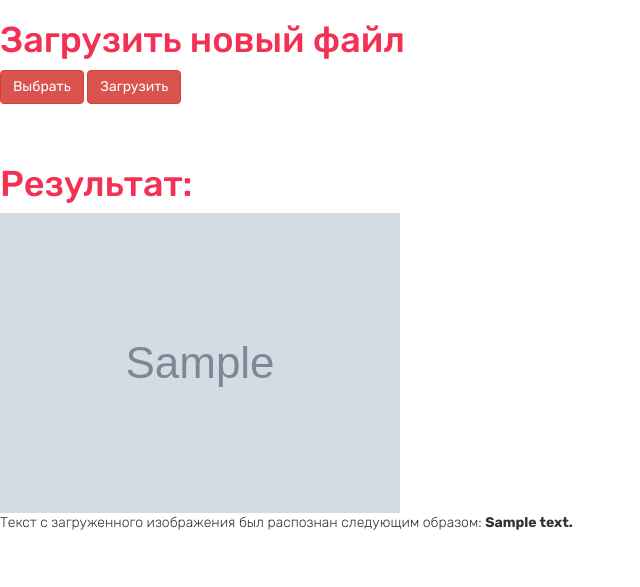
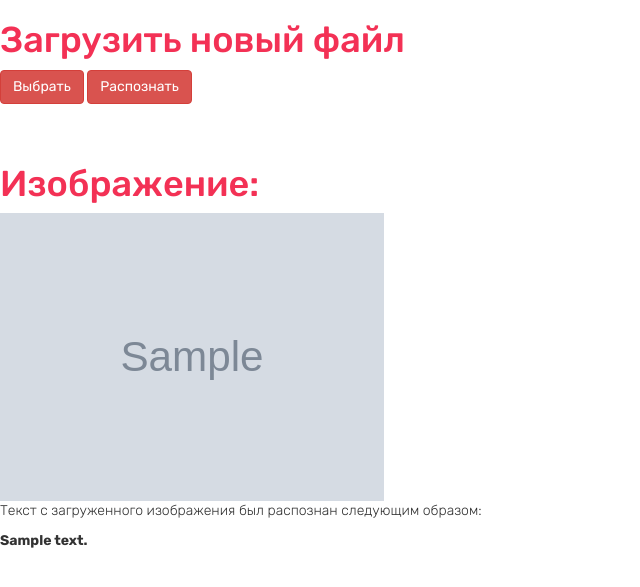
Before and after one commit to dapng/OCR_WEB, a Flask app: template templates/upload.html in a window 1280 px wide. Shown: the top 587 px of the page, without its empty margins (0-640 px from the left). Run offline with Flask 2, Linux system fonts and the light colour scheme; the template is opened without the code that fills it: most values are stand-ins (such as "Sample title", 1, 10 or a date in 2020); grey boxes marked "Sample" are stand-in pictures; some libraries are stand-ins or nearby versions.

Commit message:
fixed app

```diff
--- a/templates/upload.html
+++ b/templates/upload.html
@@ -21,16 +21,17 @@
             Выбрать
             <input type=file name=file hidden>
         </label>
-            <input class="btn btn-danger btn-rounded m-b-40" type=submit value=Загрузить>
+            <input class="btn btn-danger btn-rounded m-b-40" type=submit value=Распознать>
       </form>
 
-    <h1 class="text-danger">Результат:</h1>
+    <h1 class="text-danger">Изображение:</h1>
     {% if img_src %}
-      <img src="{{ img_src }}">
+      <img src="{{ img_src }}" width="30%">
     {% endif %}
 
     {% if extracted_text %}
-      <p> Текст с загруженного изображения был распознан следующим образом: <b> {{ extracted_text }} </b></p>
+      <p> Текст с загруженного изображения был распознан следующим образом: <br> <div "mx-auto" style="width: 200px;"> <b> {{ extracted_text }} </b> </div>
+      </p>
 
     {% else %}
       Распознанный текст будет показан здесь
```
Also changed, not shown: core.py (+17 -6 lines), images/2.jpg (added), static/style.css (line endings or trailing spaces), static/uploads/2.jpg (added).
